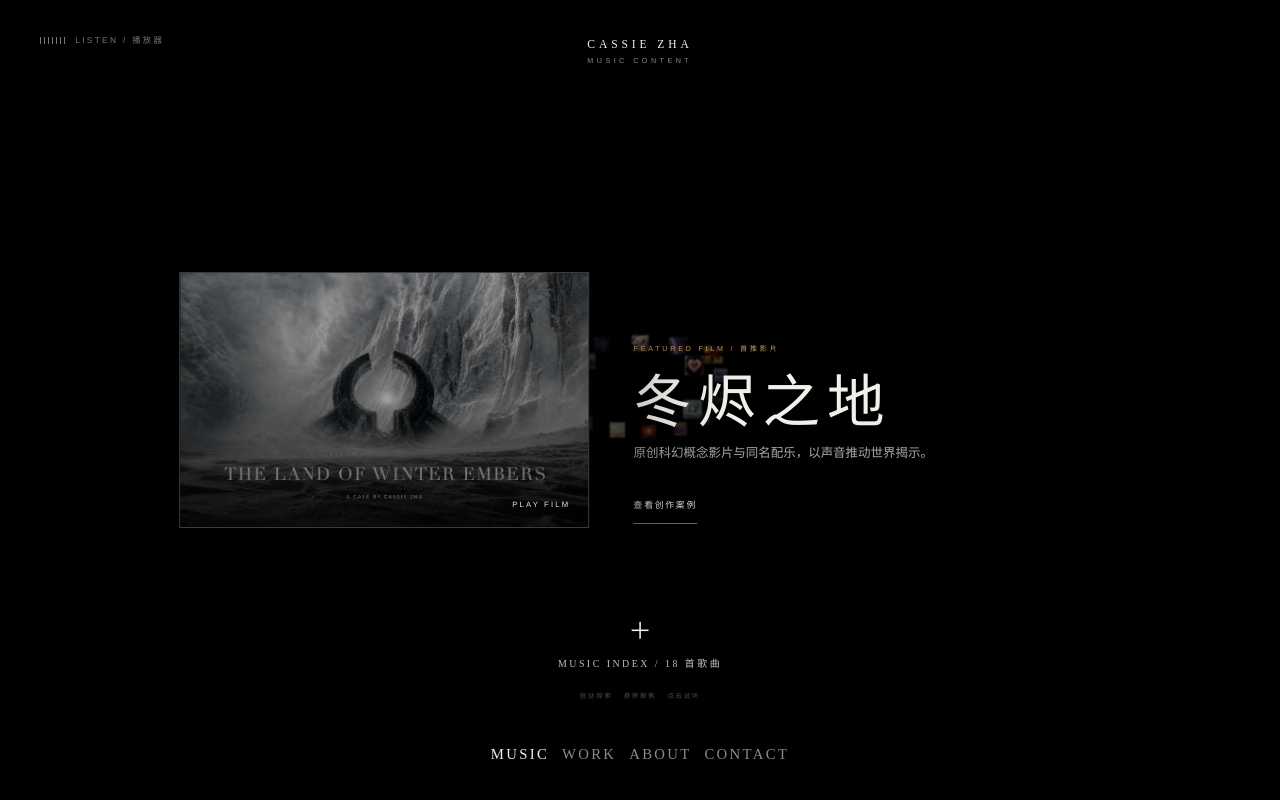
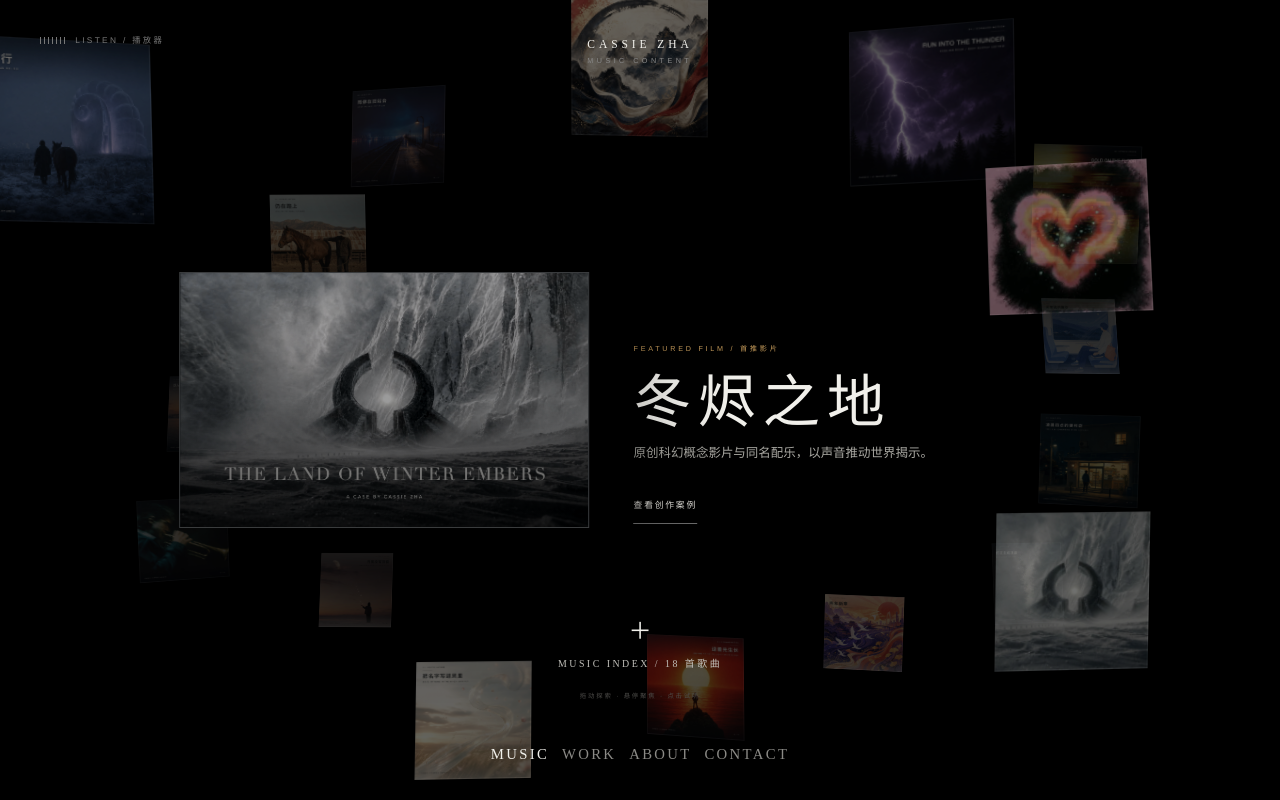
Before and after one commit to Cassiee-Z/Cassiee-Z.github.io, a Next.js app: page / in a window 1280 px wide. Both pictures are taken after a click on the button "ENTER WITHOUT SOUND · 静音进入". Built offline with nearby package versions, Linux system fonts and the light colour scheme.

Commit message:
Add cinematic entry and media hover interactions

```diff
--- a/app/globals.css
+++ b/app/globals.css
@@ -189,7 +189,7 @@ a { color: inherit; text-decoration: none; }
   outline-offset: .5rem;
   color: var(--white);
 }
-.sound-gate--zooming { pointer-events: none; animation: gate-curtain .8s ease forwards; }
+.sound-gate--zooming { pointer-events: none; animation: gate-curtain 1.05s cubic-bezier(.16,1,.3,1) forwards; }
 .sound-gate--zooming .sound-gate__enter { animation: none; }
 .sound-gate--zooming .sound-gate__prompt span {
   animation: gate-word-away .6s cubic-bezier(.4,0,.2,1) forwards;
@@ -202,10 +202,38 @@ a { color: inherit; text-decoration: none; }
 .sound-gate--zooming .sound-gate__prompt span:nth-child(6) { animation-delay: .04s; --scatter-x: 57px; --scatter-y: 36px; --scatter-r: 14deg; }
 .sound-gate--zooming .sound-gate__prompt span:nth-child(7) { animation-delay: 0s; --scatter-x: 66px; --scatter-y: 42px; --scatter-r: -11deg; }
 .sound-gate--zooming .enter-muted { animation: gate-muted-away .5s ease forwards; }
-.sound-gate--zooming .sound-gate__depth { animation: none; }
-.sound-gate--zooming .gate-cover {
-  animation: gate-cover-rush 2.15s cubic-bezier(.24,.58,.16,1) both;
-  animation-delay: calc(var(--gate-order) * .062s);
+.sound-gate--zooming .sound-gate__depth { opacity: 0; animation: none; transition: opacity .18s ease; }
+.sound-gate--zooming .gate-cover { animation: none; }
+.sound-gate__rush {
+  position: absolute;
+  z-index: 2;
+  inset: 0;
+  overflow: hidden;
+  perspective: 30vw;
+  perspective-origin: 50% 50%;
+  pointer-events: none;
+}
+.rush-cover {
+  position: absolute;
+  top: 50%;
+  left: 50%;
+  width: clamp(76px, 14vw, 220px);
+  aspect-ratio: 1;
+  overflow: hidden;
+  opacity: 0;
+  transform-style: preserve-3d;
+  backface-visibility: hidden;
+  box-shadow: 0 2rem 7rem rgba(0,0,0,.9);
+  animation: gate-corridor-rush .95s cubic-bezier(.16,1,.3,1) both;
+  animation-delay: calc(var(--rush-order) * .055s);
+}
+.rush-cover img { object-fit: cover; }
+.rush-cover::after {
+  content: "";
+  position: absolute;
+  inset: 0;
+  border: 1px solid rgba(255,255,255,.24);
+  background: linear-gradient(145deg, rgba(255,255,255,.08), transparent 35%, rgba(0,0,0,.2));
 }
 @keyframes gate-word-away {
   to {
@@ -262,12 +290,41 @@ a { color: inherit; text-decoration: none; }
       scale(3.6);
   }
 }
+@keyframes gate-corridor-rush {
+  0% {
+    opacity: .22;
+    filter: brightness(.5) saturate(.72);
+    transform:
+      translate(-50%, -50%)
+      translate3d(var(--rush-birth-x), 0, -74vw)
+      rotateY(calc(var(--rush-tilt) * .25))
+      scale(.12);
+  }
+  44% {
+    opacity: .9;
+    filter: brightness(.82) saturate(.9);
+    transform:
+      translate(-50%, -50%)
+      translate3d(var(--rush-mid-x), 0, -12vw)
+      rotateY(calc(var(--rush-tilt) * .68))
+      scale(.78);
+  }
+  100% {
+    opacity: 0;
+    filter: brightness(1) saturate(1) blur(8px);
+    transform:
+      translate(-50%, -50%)
+      translate3d(var(--rush-exit-x), 0, 26vw)
+      rotateY(var(--rush-tilt))
+      scale(2.7);
+  }
+}
 @keyframes gate-curtain {
-  0%, 50% { opacity: 1; }
+  0%, 76% { opacity: 1; }
   100% { background: transparent; opacity: 0; visibility: hidden; }
 }
 
-.site-shell { opacity: 0; transition: opacity 1s ease; }
+.site-shell { opacity: 0; transition: opacity .38s ease; }
 .site-shell.is-visible { opacity: 1; }
 .site-shell.is-arriving { pointer-events: none; }
 .site-header {
@@ -386,10 +443,10 @@ a { color: inherit; text-decoration: none; }
 }
 .music-universe__arrival { transform: translateZ(0); }
 .site-shell.is-arriving .music-universe__arrival {
-  animation: universe-arrival 3.5s .8s cubic-bezier(.45,0,.3,1) both;
+  animation: universe-arrival 1.05s cubic-bezier(.16,1,.3,1) both;
 }
 @keyframes universe-arrival {
-  0% { opacity: 1; transform: translateZ(-6200px); }
+  0% { opacity: .36; transform: translateZ(-1250px); }
   100% { opacity: 1; transform: translateZ(0); }
 }
 .music-universe__camera {
@@ -457,6 +514,79 @@ a { color: inherit; text-decoration: none; }
   transform: skewX(var(--camera-sway, 0deg));
   transition: filter .7s ease, transform 1s cubic-bezier(.2,.8,.2,1), box-shadow .7s ease;
 }
+.music-plane__vinyl {
+  position: absolute;
+  z-index: -1;
+  top: 4%;
+  left: 4%;
+  width: 92%;
+  aspect-ratio: 1;
+  border: 1px solid rgba(255,255,255,.18);
+  border-radius: 50%;
+  opacity: 0;
+  background:
+    radial-gradient(circle at center, #050505 0 3%, transparent 3.5%),
+    radial-gradient(circle at center, transparent 0 27%, rgba(255,255,255,.15) 27.4%, transparent 28%),
+    repeating-radial-gradient(circle at center, #080808 0 2px, #222 3px, #060606 4px 7px);
+  box-shadow: 1.8rem 2rem 5rem rgba(0,0,0,.9);
+  transform: translateX(0) rotate(0deg) scale(.86);
+  transition:
+    opacity .2s ease,
+    transform .48s cubic-bezier(.16,1,.3,1);
+}
+.music-plane__vinyl i {
+  position: absolute;
+  top: 33%;
+  left: 33%;
+  width: 34%;
+  aspect-ratio: 1;
+  border: 1px solid rgba(255,255,255,.18);
+  border-radius: 50%;
+  background: #151515 center / cover no-repeat;
+}
+.music-plane__vinyl i::after {
+  content: "";
+  position: absolute;
+  top: 50%;
+  left: 50%;
+  width: 8%;
+  aspect-ratio: 1;
+  border-radius: 50%;
+  background: #050505;
+  transform: translate(-50%, -50%);
+}
+.music-plane__type {
+  position: absolute;
+  z-index: 5;
+  top: .55rem;
+  left: .55rem;
+  max-width: calc(100% - 1.1rem);
+  opacity: 0;
+  color: #fff;
+  font-size: clamp(.34rem, .5vw, .5rem);
+  letter-spacing: .13em;
+  line-height: 1.35;
+  text-shadow: 0 2px 12px #000;
+  transform: translateY(-.25rem);
+  transition: opacity .28s ease .08s, transform .35s cubic-bezier(.16,1,.3,1) .08s;
+}
+.music-plane__play {
+  position: absolute;
+  z-index: 5;
+  top: 50%;
+  left: 50%;
+  display: grid;
+  place-items: center;
+  width: clamp(1.7rem, 2.8vw, 2.8rem);
+  aspect-ratio: 1;
+  border: 1px solid rgba(255,255,255,.72);
+  border-radius: 50%;
+  opacity: 0;
+  background: rgba(0,0,0,.55);
+  font-size: clamp(.45rem, .75vw, .7rem);
+  transform: translate(-50%, -50%) scale(.72);
+  transition: opacity .25s ease .08s, transform .42s cubic-bezier(.16,1,.3,1) .08s;
+}
 .music-plane__art::after {
   content: "";
   position: absolute;
@@ -503,8 +633,31 @@ a { color: inherit; text-decoration: none; }
 .music-plane:focus-visible .music-plane__art,
 .music-plane.is-hovered .music-plane__art {
   filter: saturate(1) brightness(.94);
-  transform: skewX(0deg);
+  transform: translateX(-6px) rotate(-1.5deg) scale(.985) skewX(0deg);
   box-shadow: 0 2.5rem 7rem rgba(0,0,0,.84);
+}
+.music-plane:hover .music-plane__vinyl,
+.music-plane:focus-visible .music-plane__vinyl,
+.music-plane.is-hovered .music-plane__vinyl {
+  opacity: 1;
+  transform: translateX(37%) rotate(150deg) scale(1);
+  animation: vinyl-idle-spin 6s linear .48s infinite;
+}
+.music-plane:hover .music-plane__type,
+.music-plane:focus-visible .music-plane__type,
+.music-plane.is-hovered .music-plane__type,
+.music-plane:hover .music-plane__play,
+.music-plane:focus-visible .music-plane__play,
+.music-plane.is-hovered .music-plane__play {
+  opacity: 1;
+  transform: translateY(0);
+}
+.music-plane:hover .music-plane__play,
+.music-plane:focus-visible .music-plane__play,
+.music-plane.is-hovered .music-plane__play { transform: translate(-50%, -50%) scale(1); }
+@keyframes vinyl-idle-spin {
+  from { transform: translateX(37%) rotate(150deg) scale(1); }
+  to { transform: translateX(37%) rotate(510deg) scale(1); }
 }
 .music-plane.is-hovered {
   z-index: 6;
@@ -558,6 +711,7 @@ a { color: inherit; text-decoration: none; }
   background: #101214;
   box-shadow: 0 2.6rem 8rem rgba(0,0,0,.78);
   isolation: isolate;
+  transition: transform .48s cubic-bezier(.16,1,.3,1), border-color .3s ease;
 }
 .featured-film__visual video,
 .featured-film__visual > img {
@@ -585,14 +739,77 @@ a { color: inherit; text-decoration: none; }
   background: linear-gradient(180deg, transparent 50%, rgba(0,0,0,.58));
   pointer-events: none;
 }
+.featured-film__film-frame {
+  position: absolute;
+  z-index: 3;
+  inset: .55rem;
+  opacity: 0;
+  border-inline: 5px dotted rgba(255,255,255,.58);
+  pointer-events: none;
+  transition: opacity .3s ease;
+}
+.featured-film__type {
+  position: absolute;
+  z-index: 4;
+  top: 1rem;
+  left: 1.1rem;
+  opacity: 0;
+  color: #fff;
+  font-size: clamp(.42rem, .55vw, .55rem);
+  letter-spacing: .18em;
+  text-shadow: 0 2px 14px #000;
+  transform: translateY(-.35rem);
+  transition: opacity .3s ease .06s, transform .4s cubic-bezier(.16,1,.3,1) .06s;
+}
 .featured-film__play {
   position: absolute;
+  z-index: 4;
+  top: 50%;
+  left: 50%;
+  display: grid;
+  place-items: center;
+  width: clamp(3rem, 4vw, 4rem);
+  aspect-ratio: 1;
+  border: 1px solid rgba(255,255,255,.72);
+  border-radius: 50%;
+  opacity: 0;
+  background: rgba(0,0,0,.38);
+  color: rgba(255,255,255,.92);
+  font-size: .7rem;
+  transform: translate(-50%, -50%) scale(.72);
+  transition: opacity .28s ease .08s, transform .45s cubic-bezier(.16,1,.3,1) .08s;
+}
+.featured-film__timeline {
+  position: absolute;
+  z-index: 4;
   right: 1.1rem;
   bottom: 1rem;
-  color: rgba(255,255,255,.9);
-  font-size: .48rem;
-  letter-spacing: .28em;
-}
+  left: 1.1rem;
+  display: grid;
+  grid-template-columns: 1fr auto;
+  align-items: center;
+  gap: .65rem;
+  opacity: 0;
+  color: rgba(255,255,255,.76);
+  font: .43rem/1 var(--sans);
+  letter-spacing: .14em;
+  transition: opacity .3s ease .1s;
+}
+.featured-film__timeline i {
+  height: 1px;
+  background: linear-gradient(90deg, var(--accent) 0 22%, rgba(255,255,255,.34) 22% 100%);
+}
+.featured-film__timeline b { font-weight: 400; }
+.featured-film.is-hovered .featured-film__visual {
+  border-color: rgba(255,255,255,.48);
+  transform: translateY(-3px) scale(1.018);
+}
+.featured-film.is-hovered .featured-film__film-frame,
+.featured-film.is-hovered .featured-film__play,
+.featured-film.is-hovered .featured-film__timeline,
+.featured-film.is-hovered .featured-film__type { opacity: 1; }
+.featured-film.is-hovered .featured-film__play { transform: translate(-50%, -50%) scale(1); }
+.featured-film.is-hovered .featured-film__type { transform: translateY(0); }
 .featured-film__copy { padding-bottom: .25rem; text-shadow: 0 3px 30px #000; }
 .featured-film__copy > span {
   color: var(--accent);
@@ -2682,12 +2899,21 @@ a { color: inherit; text-decoration: none; }
   }
   .featured-film.is-background { opacity: 1; filter: none; transform: none; pointer-events: auto; }
   .featured-film__visual { aspect-ratio: 16 / 10; }
+  .featured-film__film-frame,
+  .featured-film__timeline { display: none; }
+  .featured-film__type {
+    top: .8rem;
+    left: .8rem;
+    opacity: 1;
+    font-size: .48rem;
+    transform: none;
+  }
   .featured-film__copy { position: absolute; left: 1rem; right: 1rem; bottom: 1rem; z-index: 2; padding: 0; pointer-events: none; }
   .featured-film__copy > span { font-size: .36rem; }
   .featured-film__copy h1 { margin: .55rem 0 0; font-size: 1.8rem; }
   .featured-film__copy p,
   .featured-film__copy button { display: none; }
-  .featured-film__play { top: 1rem; right: 1rem; bottom: auto; }
+  .featured-film__play { top: 50%; right: auto; bottom: auto; opacity: .82; transform: translate(-50%, -50%) scale(.85); }
   .mobile-universe-tracks {
     position: relative;
     z-index: 9;
@@ -3142,6 +3368,10 @@ a { color: inherit; text-decoration: none; }
       rotateX(var(--plane-rx))
       rotateY(var(--plane-ry));
   }
+  .sound-gate__rush { display: none; }
+  .music-plane:hover .music-plane__vinyl,
+  .music-plane:focus-visible .music-plane__vinyl,
+  .music-plane.is-hovered .music-plane__vinyl { animation: none; }
 }
 
 .space-back:focus-visible,
--- a/app/portfolio-experience.tsx
+++ b/app/portfolio-experience.tsx
@@ -925,6 +925,25 @@ function SoundGate({
           </span>
         ))}
       </div>
+      {zooming && (
+        <div className="sound-gate__rush" aria-hidden="true">
+          {universePlanes.slice(0, 8).map((plane, index) => (
+            <span
+              className="rush-cover"
+              key={plane.id}
+              style={{
+                "--rush-order": index,
+                "--rush-birth-x": index % 2 === 0 ? "2vw" : "-2vw",
+                "--rush-mid-x": index % 2 === 0 ? "-15vw" : "15vw",
+                "--rush-exit-x": index % 2 === 0 ? "-66vw" : "66vw",
+                "--rush-tilt": `${index % 2 === 0 ? 16 : -16}deg`,
+              } as CSSProperties}
+            >
+              {plane.src && <Image unoptimized src={plane.src} alt="" fill sizes="18vw" />}
+            </span>
+          ))}
+        </div>
+      )}
       <button
         className="sound-gate__enter"
         onClick={() => { if (!zooming) enter(true); }}
@@ -974,6 +993,7 @@ function MusicUniverse({
 }) {
   const featuredVideoRef = useRef<HTMLVideoElement>(null);
   const [featuredFilmUnavailable, setFeaturedFilmUnavailable] = useState(false);
+  const [featuredFilmHover, setFeaturedFilmHover] = useState(false);
   const { cameraRef, handlers, shouldSuppressClick } = useInertialCamera(interactive);
   const [pointerHoverId, setPointerHoverId] = useState<string | null>(null);
   const [focusId, setFocusId] = useState<string | null>(null);
@@ -1000,8 +1020,17 @@ function MusicUniverse({
     featuredVideoRef.current?.play().catch(() => undefined);
   };
   const openFeaturedFilm = () => {
+    setFeaturedFilmHover(false);
     pauseFeaturedPreview();
     openFilm();
+  };
+  const enterFeaturedFilm = () => {
+    setFeaturedFilmHover(true);
+    playFeaturedPreview();
+  };
+  const leaveFeaturedFilm = () => {
+    setFeaturedFilmHover(false);
+    pauseFeaturedPreview();
   };
 
   useEffect(() => {
@@ -1096,7 +1125,8 @@ function MusicUniverse({
     >
       <span className="sr-only">首推《冬烬之地》原创概念影片，同屏可探索 Cassie 的 18 首音乐作品。</span>
       <article
-        className={`featured-film ${focusedPlane ? "is-background" : ""}`}
+        className={`featured-film ${focusedPlane ? "is-background" : ""} ${featuredFilmHover ? "is-hovered" : ""}`}
+        data-media-kind="video"
         aria-labelledby="featured-film-title"
         aria-hidden={focusedPlane ? true : undefined}
         inert={focusedPlane ? true : undefined}
@@ -1104,10 +1134,10 @@ function MusicUniverse({
         <button
           className="featured-film__visual"
           onClick={openFeaturedFilm}
-          onPointerEnter={playFeaturedPreview}
-          onPointerLeave={pauseFeaturedPreview}
-          onFocus={playFeaturedPreview}
-          onBlur={pauseFeaturedPreview}
+          onPointerEnter={enterFeaturedFilm}
+          onPointerLeave={leaveFeaturedFilm}
+          onFocus={enterFeaturedFilm}
+          onBlur={leaveFeaturedFilm}
           aria-label="观看首推作品《冬烬之地》完整概念影片"
         >
           {featuredFilmUnavailable ? (
@@ -1127,7 +1157,10 @@ function MusicUniverse({
             </video>
           )}
           <span className="featured-film__scrim" aria-hidden="true" />
-          <span className="featured-film__play" aria-hidden="true">PLAY FILM</span>
+          <span className="featured-film__film-frame" aria-hidden="true" />
+          <span className="featured-film__type" aria-hidden="true">VIDEO / 视频 · 点击观看</span>
+          <span className="featured-film__play" aria-hidden="true">▶</span>
+          <span className="featured-film__timeline" aria-hidden="true"><i /><b>01:59</b></span>
         </button>
         <div className="featured-film__copy">
           <span>FEATURED FILM / 首推影片</span>
@@ -1177,6 +1210,7 @@ function MusicUniverse({
                       isHovered ? "is-hovered" : "",
                       isDimmed ? "is-dimmed" : "",
                     ].filter(Boolean).join(" ")}
+                    data-media-kind="song"
                     style={style}
                     key={plane.id}
                     ref={(element) => { planeButtonRefs.current[index] = element; }}
@@ -1215,6 +1249,9 @@ function MusicUniverse({
                     }}
                     aria-label={isTrack ? `播放歌曲：${plane.title}` : `查看曲库项目：${plane.title}`}
                   >
+                    <span className="music-plane__vinyl" aria-hidden="true">
+                      <i style={plane.src ? { backgroundImage: `url(${plane.src})` } : undefined} />
+                    </span>
                     <span className="music-plane__art">
                       {plane.src ? (
                         <Image
@@ -1228,6 +1265,8 @@ function MusicUniverse({
                         <span className="generated-cover" aria-hidden="true"><i /><b>{String(index + 1).padStart(2, "0")}</b></span>
                       )}
                     </span>
+                    <span className="music-plane__type" aria-hidden="true">SONG / 歌曲 · 点击试听</span>
+                    <span className="music-plane__play" aria-hidden="true">▶</span>
                     <span className="music-plane__meta">
                       <strong>{plane.title}</strong>
                       <small>{plane.subtitle} · {isTrack ? "PLAY" : "CATALOG"}</small>
@@ -2545,7 +2584,7 @@ export default function PortfolioExperience() {
       return;
     }
     setEntryPhase("zooming");
-    entryTimerRef.current = window.setTimeout(finishEntry, 3000);
+    entryTimerRef.current = window.setTimeout(finishEntry, 1050);
   };
 
   const toggleAudio = async () => {
```
